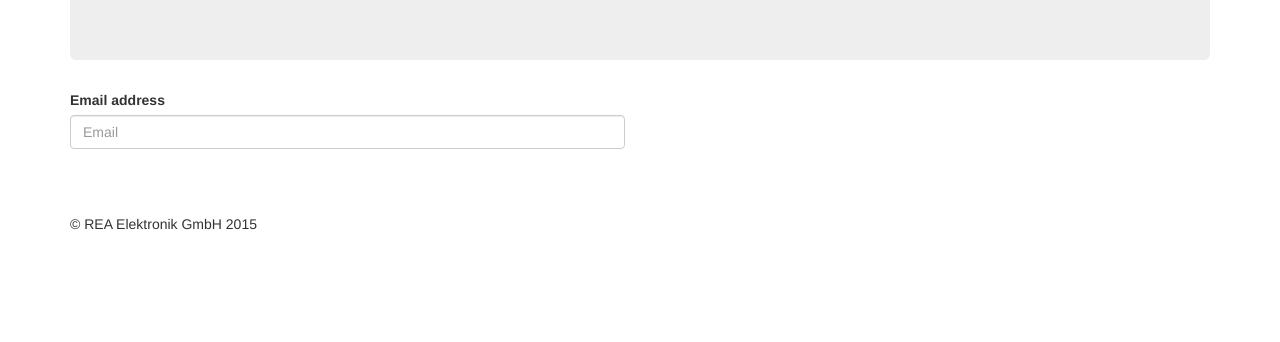
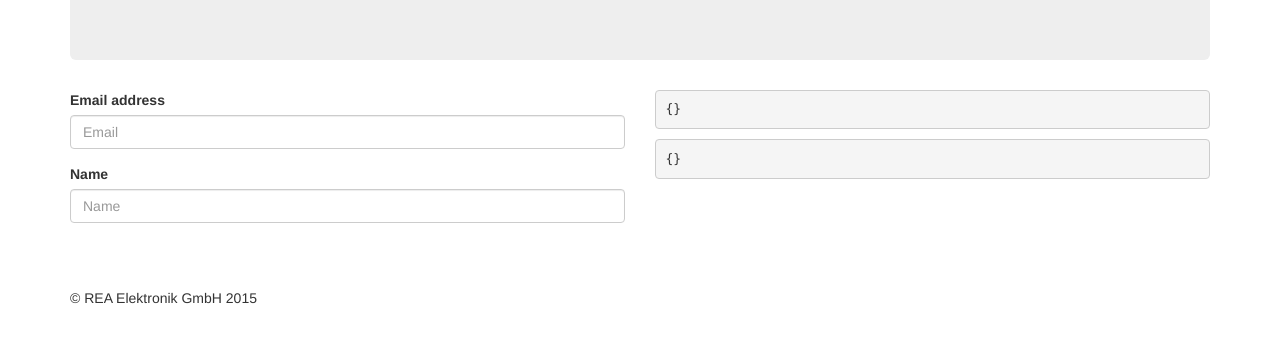
Before and after one commit to rea-jet/ng-validate, a website: page demo/index.html in a window 1280 px wide. Shown: the part 190-532 px from the top of the page. Drawn offline with nearby package versions, Linux system fonts and the light colour scheme.

Commit message:
doc(demo): use two inputs in demo

```diff
--- a/demo/demo.js
+++ b/demo/demo.js
@@ -6,5 +6,6 @@
   function AppCtrl() {
     var vm = this;
     vm.form = {};
+    vm.form2 = {};
   }
 })();
--- a/demo/index.html
+++ b/demo/index.html
@@ -50,6 +50,7 @@
         <!-- left -->
         <div class="col-md-6">
           <form>
+            <!-- email -->
             <div class="form-group" rea-validate-group>
               <label class="control-label">Email address</label>
               <input
@@ -63,14 +64,31 @@
                 <span
                   rea-validate-hint
                   class="help-block"
-                >This text describes the error and is only visible if the above input is in error-state</span>
+                >(email) This text describes the error and is only visible if the above input is in error-state</span>
+            </div>
+            <!-- name -->
+            <div class="form-group" rea-validate-group>
+              <label class="control-label">Name</label>
+              <input
+                type="name"
+                class="form-control"
+                placeholder="Name"
+                ng-model="app.form2.name"
+                ng-pattern="/^[a-zA-Z]+$/"
+                rea-validate
+                >
+                <span
+                  rea-validate-hint
+                  class="help-block"
+                >(name) This text describes the error and is only visible if the above input is in error-state</span>
             </div>
           </form>
         </div>
 
         <!-- right -->
         <div class="col-md-6">
-
+          <pre>{{ app.form }}</pre>
+          <pre>{{ app.form2 }}</pre>
         </div>
       </div>
 
```
